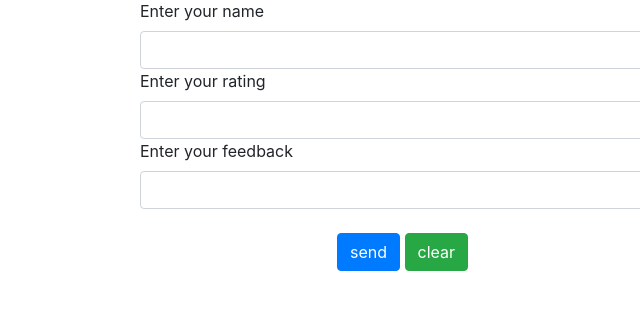
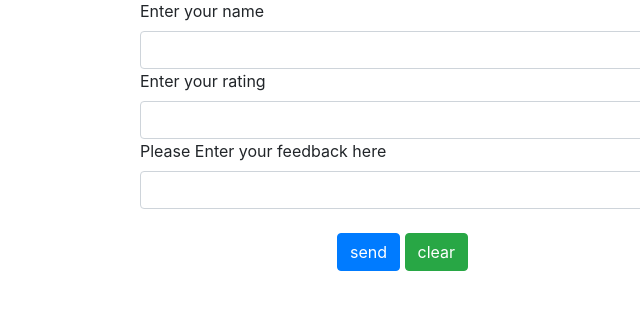
Before and after one commit to rnrashmi/Instituteproject1, a Django app: page /feedback/ in a window 1400 px wide; the page is wider, and only the part inside the window is pictured. Shown: the part 103-432 px from the top of that part, without its empty margins (760-1400 px from the left). Run offline with Django 3.2, Linux system fonts and the light colour scheme; data that the repository does not hold is empty; some libraries are stand-ins or nearby versions.

Commit message:
Update feedbackview.html
Tweaked the feedback line in v2.3

```diff
--- a/templates/feedbackview.html
+++ b/templates/feedbackview.html
@@ -92,7 +92,7 @@
                    <input type="text" name="name" class="form-control" required>
                    <label>Enter your rating</label>
                    <input type="number" name="rating" class="form-control" required>
-                   <label>Enter your feedback</label>
+                   <label>Please Enter your feedback here</label>
                    <input type="text" name="feedback" class="form-control" required><br>
 
 
```
